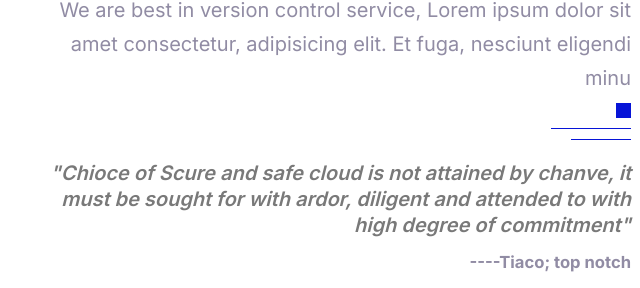
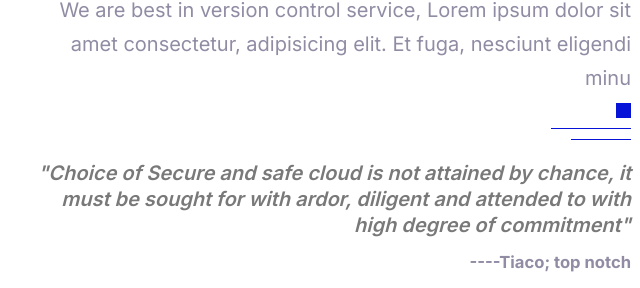
Before and after one commit to Samco2/cloudserver.github.io, a website: page index.html in a window 1280 px wide. Shown: the part 1002-1290 px from the top of the page, 619-1259 px from the left. Drawn offline with nearby package versions, Linux system fonts and the light colour scheme.

```diff
--- a/index.html
+++ b/index.html
@@ -105,7 +105,7 @@
               <span class="line-3"></span>
             </div>
             <h3>
-              "Chioce of Scure and safe cloud is not attained by chanve, it must
+              "Choice of Secure and safe cloud is not attained by chance, it must
               be sought for with ardor, diligent and attended to with high
               degree of commitment"
             </h3>
```
Also changed, not shown: 2 other files.
